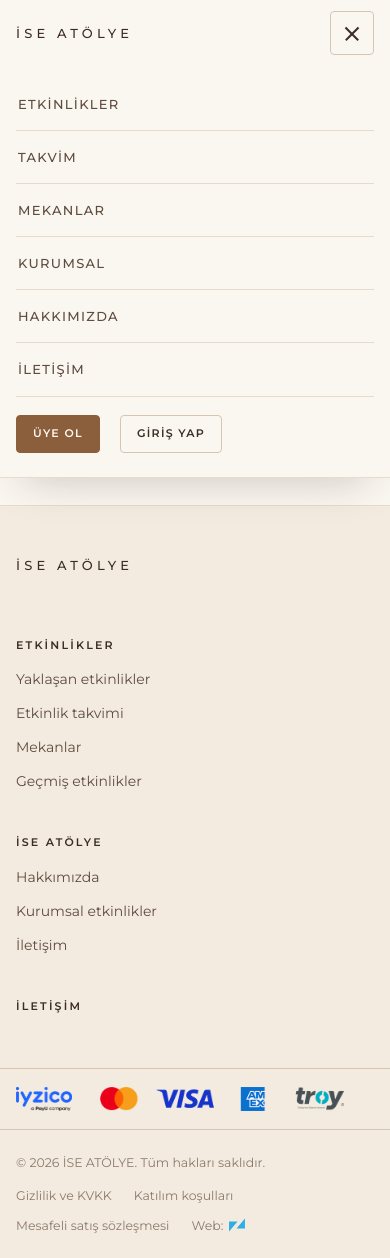
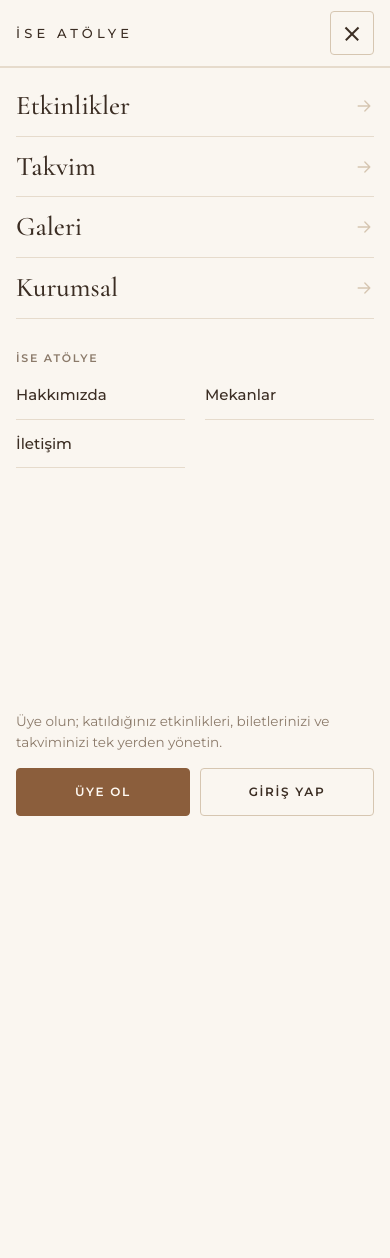
Before and after one commit to zafylmz/iseatolye, a PHP site: page /blog.php in a window 390 px wide, after a click that opens the changed part. After the commit the page ends 816 px from the top, so only its background shows below. Run offline with PHP 8.4, Linux system fonts and the light colour scheme; data that the repository does not hold is empty; some libraries are stand-ins or nearby versions.

Commit message:
Üst menü sadeleşti: Galeri her zaman görünür, Hakkımızda açılır listesi; telefonda tam ekran menü
Masaüstünde dört ana bağlantı (Etkinlikler, Takvim, Galeri, Kurumsal) ve
Hakkımızda altında Hakkımızda, Mekanlar, Blog, İletişim. Telefonda büyük
serif ana bağlantılar, ikinci grup iki sütun, altta üyelik/hesap alanı.
Footer'a Galeri eklendi.

Co-Authored-By: Claude Opus 5.5 (1M context) <noreply@anthropic.com>
Claude-Session: https://claude.ai/code/session_01X728axmW5D1HSShsmXCCiS

```diff
--- a/assets/main.js
+++ b/assets/main.js
@@ -34,7 +34,10 @@
   const menuBtn = $('.menu-btn');
   const nav = $('#menu');
   if (menuBtn && nav) {
+    const header = $('.header');
     const setMenu = (open) => {
+      // Duyuru şeridi görünürken menü başlığın hemen altından başlasın
+      if (open && header) nav.style.setProperty('--menu-top', Math.max(0, header.getBoundingClientRect().bottom) + 'px');
       nav.classList.toggle('is-open', open);
       menuBtn.setAttribute('aria-expanded', String(open));
       menuBtn.setAttribute('aria-label', open ? 'Menüyü kapat' : 'Menüyü aç');
@@ -43,7 +46,19 @@
     menuBtn.addEventListener('click', () => setMenu(!nav.classList.contains('is-open')));
     nav.addEventListener('click', (e) => { if (e.target.closest('a')) setMenu(false); });
     addEventListener('keydown', (e) => { if (e.key === 'Escape' && nav.classList.contains('is-open')) { setMenu(false); menuBtn.focus(); } });
-    matchMedia('(min-width: 1080px)').addEventListener('change', (m) => { if (m.matches) setMenu(false); });
+    matchMedia('(min-width: 1001px)').addEventListener('change', (m) => { if (m.matches) setMenu(false); });
+  }
+
+  // ---------- Üst menü: "Hakkımızda" açılır listesi ----------
+  const moreBtn = $('.nav__more');
+  const moreGroup = moreBtn && moreBtn.closest('.nav__group');
+  if (moreGroup) {
+    const setMore = (open) => { moreGroup.classList.toggle('is-open', open); moreBtn.setAttribute('aria-expanded', String(open)); };
+    moreBtn.addEventListener('click', (e) => { e.stopPropagation(); setMore(!moreGroup.classList.contains('is-open')); });
+    moreGroup.addEventListener('mouseleave', () => setMore(false));
+    moreGroup.addEventListener('focusout', (e) => { if (!moreGroup.contains(e.relatedTarget)) setMore(false); });
+    document.addEventListener('click', (e) => { if (!e.target.closest('.nav__group')) setMore(false); });
+    addEventListener('keydown', (e) => { if (e.key === 'Escape' && moreGroup.classList.contains('is-open')) { setMore(false); moreBtn.focus(); } });
   }
 
   // ---------- Üye menüsü ----------
--- a/assets/style.css
+++ b/assets/style.css
@@ -109,10 +109,26 @@ button { cursor: pointer; }
 .logo { font-family: Montserrat, var(--sans); font-weight: 500; font-size: 15px; letter-spacing: .4em; margin-right: -.4em; text-transform: uppercase; white-space: nowrap; line-height: 1; }
 .logo--img { height: 38px; width: auto; }
 .nav { display: flex; align-items: center; gap: 2px; margin-left: auto; }
-.nav > a { position: relative; padding: 10px 12px; font-size: 12px; font-weight: 500; letter-spacing: .1em; text-transform: uppercase; color: var(--ink-2); }
-.nav > a:hover { color: var(--accent); }
-.nav > a[aria-current]::after { content: ''; position: absolute; left: 12px; right: 12px; bottom: 2px; height: 1px; background: var(--accent); }
-.nav > a[aria-current] { color: var(--ink); }
+.nav__main { display: flex; align-items: center; gap: 2px; }
+.nav__link, .nav__more { position: relative; display: inline-flex; align-items: center; gap: 7px; padding: 10px 14px; border: 0; background: none; font: 500 12px/1.2 var(--sans); letter-spacing: .1em; text-transform: uppercase; color: var(--ink-2); transition: color .2s linear; }
+.nav__link .ico { display: none; }
+.nav__link:hover, .nav__more:hover, .nav__more[aria-expanded='true'] { color: var(--accent); }
+.nav__link[aria-current], .nav__more.is-on { color: var(--ink); }
+.nav__link[aria-current]::after, .nav__more.is-on::after { content: ''; position: absolute; left: 14px; right: 14px; bottom: 2px; height: 1px; background: var(--accent); }
+.nav__more.is-on::after { right: 31px; }
+.nav__more svg { flex: none; transition: transform .2s linear; }
+.nav__more[aria-expanded='true'] svg { transform: rotate(180deg); }
+.nav__group { position: relative; }
+.nav__drop { position: absolute; right: -8px; top: calc(100% + 16px); z-index: 45; width: 300px; padding: 8px; background: var(--paper); border: 1px solid var(--line); border-radius: var(--r-lg); box-shadow: 0 22px 44px -20px rgba(59, 45, 35, .32); display: grid; opacity: 0; visibility: hidden; transition: opacity .18s linear, visibility .18s linear; }
+.nav__drop::before { content: ''; position: absolute; left: 0; right: 0; top: -18px; height: 18px; }
+.nav__group.is-open .nav__drop { opacity: 1; visibility: visible; }
+@media (hover: hover) and (min-width: 1001px) { .nav__group:hover .nav__drop { opacity: 1; visibility: visible; } .nav__group:hover .nav__more { color: var(--accent); } }
+.nav__drop a { display: grid; gap: 2px; padding: 11px 14px; border-radius: var(--r); transition: background-color .2s linear; }
+.nav__drop a strong { font-size: 14px; font-weight: 600; color: var(--ink); transition: color .2s linear; }
+.nav__drop a span { font-size: 12.5px; line-height: 1.45; color: var(--muted); }
+.nav__drop a:hover, .nav__drop a[aria-current] { background: var(--sand); }
+.nav__drop a:hover strong, .nav__drop a[aria-current] strong { color: var(--accent); }
+.nav__label { display: none; font-size: 11px; font-weight: 600; letter-spacing: .16em; text-transform: uppercase; color: var(--muted); }
 .nav__member { display: none; }
 .header__end { display: flex; align-items: center; gap: 16px; }
 .header__login { font-size: 12px; font-weight: 600; letter-spacing: .12em; text-transform: uppercase; color: var(--ink); }
@@ -132,18 +148,42 @@ button { cursor: pointer; }
 .usermenu__panel a { display: flex; align-items: center; gap: 12px; padding: 10px 12px; border-radius: var(--r); font-size: 14px; color: var(--ink-2); }
 .usermenu__panel a:hover { background: var(--sand); color: var(--accent); }
 
-@media (max-width: 1080px) {
+@media (max-width: 1000px) {
   .menu-btn { display: block; }
   .header__login { display: none; }
-  .nav { position: fixed; inset: var(--header) 0 auto 0; margin: 0; flex-direction: column; align-items: stretch; gap: 0; padding: 12px var(--gut) 24px; background: var(--bg); border-bottom: 1px solid var(--line); box-shadow: 0 24px 40px -24px rgba(59, 45, 35, .25); opacity: 0; visibility: hidden; transition: opacity .2s linear, visibility .2s linear; max-height: calc(100vh - var(--header)); overflow-y: auto; }
-  .nav.is-open { opacity: 1; visibility: visible; }
-  .nav > a { padding: 15px 2px; font-size: 13px; border-bottom: 1px solid var(--line); }
-  .nav > a[aria-current]::after { display: none; }
-  .nav > a[aria-current] { color: var(--accent); }
-  .nav__member { display: flex; flex-wrap: wrap; gap: 10px 20px; padding-top: 18px; }
-  .nav__member a:not(.btn) { font-size: 13px; font-weight: 600; letter-spacing: .1em; text-transform: uppercase; color: var(--ink); }
   .header__bar { gap: 16px; }
   .header__end { margin-left: auto; }
+  body.has-menu { overflow: hidden; }
+  body.has-menu .header { background: var(--bg); -webkit-backdrop-filter: none; backdrop-filter: none; }
+  .nav { position: fixed; left: 0; right: 0; top: var(--menu-top, var(--header)); bottom: 0; z-index: 39; margin: 0; flex-direction: column; align-items: stretch; gap: 0; padding: 8px var(--gut) calc(28px + env(safe-area-inset-bottom)); background: var(--bg); border-top: 1px solid var(--line); overflow-y: auto; overscroll-behavior: contain; opacity: 0; visibility: hidden; transition: opacity .2s linear, visibility .2s linear; }
+  .nav.is-open { opacity: 1; visibility: visible; }
+  .nav__main { flex-direction: column; align-items: stretch; gap: 0; }
+  .nav__link { justify-content: space-between; padding: 17px 0; border-bottom: 1px solid var(--line); font: 500 30px/1.1 var(--serif); letter-spacing: 0; text-transform: none; color: var(--ink); }
+  .nav__link .ico { display: block; width: 20px; height: 20px; color: var(--line-2); transition: color .2s linear; }
+  .nav__link:hover .ico, .nav__link[aria-current] .ico { color: var(--accent); }
+  .nav__link[aria-current] { color: var(--accent); }
+  .nav__link[aria-current]::after { display: none; }
+  .nav__more { display: none; }
+  .nav__group { margin-top: 30px; }
+  .nav__drop, .nav__group.is-open .nav__drop { position: static; width: auto; padding: 0; background: none; border: 0; border-radius: 0; box-shadow: none; opacity: 1; visibility: visible; grid-template-columns: 1fr 1fr; gap: 0 20px; transition: none; }
+  .nav__drop::before { display: none; }
+  .nav__label { display: block; grid-column: 1 / -1; margin-bottom: 4px; }
+  .nav__drop a { padding: 11px 0; border-bottom: 1px solid var(--line); border-radius: 0; }
+  .nav__drop a:hover, .nav__drop a[aria-current] { background: none; }
+  .nav__drop a strong { font-size: 15px; font-weight: 500; }
+  .nav__drop a span { display: none; }
+  .nav__member { display: block; margin-top: auto; padding-top: 32px; }
+  .nav__note { max-width: 46ch; margin-bottom: 14px; font-size: 13.5px; line-height: 1.6; color: var(--muted); }
+  .nav__btns { display: grid; grid-template-columns: 1fr 1fr; gap: 10px; }
+  .nav__member .nav__label { margin-bottom: 12px; }
+  .nav__me { display: flex; align-items: center; gap: 12px; padding: 14px; background: var(--paper); border: 1px solid var(--line); border-radius: var(--r-lg); }
+  .nav__me > span { display: grid; min-width: 0; line-height: 1.4; }
+  .nav__me strong { font-size: 14.5px; font-weight: 600; color: var(--ink); }
+  .nav__me span span { overflow: hidden; text-overflow: ellipsis; white-space: nowrap; font-size: 12.5px; color: var(--muted); }
+  .nav__acts { display: grid; grid-template-columns: 1fr 1fr; gap: 0 20px; margin-top: 6px; }
+  .nav__acts a { display: flex; align-items: center; gap: 10px; padding: 12px 0; border-bottom: 1px solid var(--line); font-size: 14px; color: var(--ink-2); }
+  .nav__acts a:hover { color: var(--accent); }
+  .nav__acts .ico { width: 17px; height: 17px; color: var(--muted); }
 }
 @media (max-width: 560px) {
   :root { --header: 66px; }
@@ -151,6 +191,11 @@ button { cursor: pointer; }
   .header__end .btn { display: none; }
   .usermenu__btn span:not(.avatar) { display: none; }
   .usermenu__btn { padding: 3px; }
+  .nav__link { padding: 15px 0; font-size: 27px; }
+}
+@media (max-width: 1000px) and (max-height: 640px) {
+  .nav__link { padding: 11px 0; font-size: 24px; }
+  .nav__group { margin-top: 22px; }
 }
 
 /* ---------- Bölümler ---------- */
--- a/inc/footer.php
+++ b/inc/footer.php
@@ -14,6 +14,7 @@
         <p class="footer__title">Etkinlikler</p>
         <a href="/etkinlikler/">Yaklaşan etkinlikler</a>
         <a href="/takvim/">Etkinlik takvimi</a>
+        <a href="/galeri/">Galeri</a>
         <a href="/mekanlar/">Mekanlar</a>
         <a href="/etkinlikler/?gecmis=1">Geçmiş etkinlikler</a>
       </nav>
--- a/inc/header.php
+++ b/inc/header.php
@@ -14,17 +14,23 @@ $nav = [
   '/etkinlikler/' => 'Etkinlikler',
   '/takvim/' => 'Takvim',
   '/galeri/' => 'Galeri',
-  '/mekanlar/' => 'Mekanlar',
   '/kurumsal/' => 'Kurumsal',
   '/hakkimizda/' => 'Hakkımızda',
+  '/mekanlar/' => 'Mekanlar',
   '/blog/' => 'Blog',
   '/iletisim/' => 'İletişim',
 ];
 if (!is_file(DATA . '/blog.json') || !array_filter(json_read(DATA . '/blog.json')['posts'] ?? [], fn($p) => !empty($p['published']))) unset($nav['/blog/']);
-// Galeri, gösterilecek albüm varsa menüde görünür
-$hasGallery = (bool) array_filter(catalog()['events'] ?? [], fn($ev) => !empty($ev['gallery']) && ($ev['status'] ?? '') !== 'taslak') || (bool) array_filter(json_read(DATA . '/medya.json')['albums'] ?? [], fn($a) => !empty($a['public']));
-if (!$hasGallery) unset($nav['/galeri/']);
+// Üst menü sade kalsın: ilk dört bağlantı görünür, diğerleri "Hakkımızda" açılır listesinde (telefonda ikinci grup)
+$navMore = array_intersect_key([
+  '/hakkimizda/' => 'Biz kimiz, nasıl çalışıyoruz',
+  '/mekanlar/' => 'Atölyelerin yapıldığı yerler',
+  '/blog/' => 'Yazılar, ipuçları ve duyurular',
+  '/iletisim/' => 'Soru, öneri ve iş birlikleri',
+], $nav);
+$navMain = array_diff_key($nav, $navMore);
 $isOn = fn($href) => $href === '/etkinlikler/' ? (str_starts_with($path, '/etkinlik')) : str_starts_with($path, rtrim($href, '/'));
+$moreOn = (bool) array_filter(array_keys($navMore), $isOn);
 ?><!doctype html>
 <html lang="tr">
 <head>
@@ -60,14 +66,33 @@ $isOn = fn($href) => $href === '/etkinlikler/' ? (str_starts_with($path, '/etkin
     <div class="wrap header__bar">
       <a class="brand" href="/" aria-label="<?= e($brand) ?>, ana sayfa"><?php include __DIR__ . '/logo.php'; ?></a>
       <nav class="nav" id="menu" aria-label="Ana menü">
-        <?php foreach ($nav as $href => $label): ?>
-          <a href="<?= $href ?>"<?= $isOn($href) ? ' aria-current="page"' : '' ?>><?= $label ?></a>
-        <?php endforeach; ?>
+        <div class="nav__main">
+          <?php foreach ($navMain as $href => $label): ?>
+            <a class="nav__link" href="<?= $href ?>"<?= $isOn($href) ? ' aria-current="page"' : '' ?>><?= $label ?><?= icon('sag') ?></a>
+          <?php endforeach; ?>
+        </div>
+        <div class="nav__group">
+          <button class="nav__more<?= $moreOn ? ' is-on' : '' ?>" type="button" aria-expanded="false" aria-controls="nav-more">Hakkımızda<svg viewBox="0 0 12 12" width="10" height="10" aria-hidden="true"><path d="M2.5 4.5L6 8l3.5-3.5" fill="none" stroke="currentColor" stroke-width="1.4"/></svg></button>
+          <div class="nav__drop" id="nav-more">
+            <p class="nav__label">İse Atölye</p>
+            <?php foreach ($navMore as $href => $hint): ?>
+              <a href="<?= $href ?>"<?= $isOn($href) ? ' aria-current="page"' : '' ?>><strong><?= $nav[$href] ?></strong><span><?= $hint ?></span></a>
+            <?php endforeach; ?>
+          </div>
+        </div>
         <div class="nav__member">
           <?php if ($me): ?>
-            <a href="/hesabim/">Hesabım</a><a href="<?= e(user_url($me)) ?>">Profilim</a><a href="/cikis/">Çıkış yap</a>
+            <p class="nav__label">Hesabım</p>
+            <div class="nav__me"><?= avatar($me) ?><span><strong><?= e($me['name']) ?></strong><span><?= e($me['email'] ?? '') ?></span></span></div>
+            <div class="nav__acts">
+              <a href="/hesabim/"><?= icon('bilet') ?>Etkinliklerim</a>
+              <a href="<?= e(user_url($me)) ?>"><?= icon('kisi') ?>Profilim</a>
+              <a href="/hesabim/?s=profil"><?= icon('ayar') ?>Hesap ayarları</a>
+              <a href="/cikis/"><?= icon('cikis') ?>Çıkış yap</a>
+            </div>
           <?php else: ?>
-            <a class="btn btn--sm" href="/uye-ol/">Üye ol</a><a class="btn btn--ghost btn--sm" href="/giris/">Giriş yap</a>
+            <p class="nav__note">Üye olun; katıldığınız etkinlikleri, biletlerinizi ve takviminizi tek yerden yönetin.</p>
+            <div class="nav__btns"><a class="btn" href="/uye-ol/">Üye ol</a><a class="btn btn--ghost" href="/giris/">Giriş yap</a></div>
           <?php endif; ?>
         </div>
       </nav>
```
